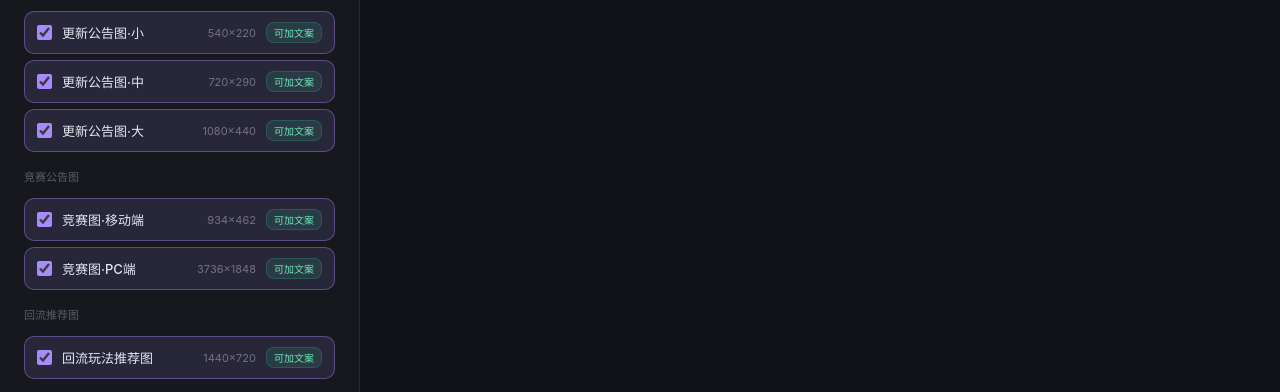
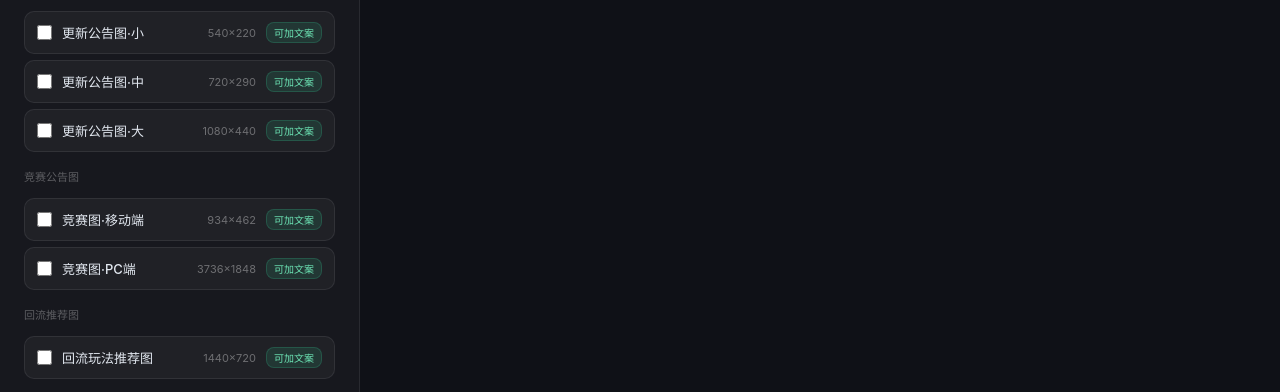
Before and after one commit to jeremizhang33/ai-material-tool, a website: page kv-tool.html in a window 1280 px wide. Both pictures are taken after a click on the button "全选". Shown: the part 404-796 px from the top of the page. Drawn offline with Linux system fonts and the light colour scheme.

Commit message:
fix: 全选按钮支持取消全选切换

```diff
--- a/kv-tool.html
+++ b/kv-tool.html
@@ -280,7 +280,7 @@
       <h3>📐 选择延展尺寸</h3>
       <div class="select-all-row">
         <span style="font-size:12px;color:rgba(255,255,255,0.4)">选择要生成的物料规格</span>
-        <button class="btn btn-outline btn-select-all" onclick="selectAllSizes()">全选</button>
+        <button class="btn btn-outline btn-select-all" id="btnSelectAll" onclick="selectAllSizes()">全选</button>
       </div>
       <div class="size-groups" id="sizeGroups"></div>
 
@@ -435,10 +435,15 @@
     }
 
     function selectAllSizes() {
-      document.querySelectorAll('.size-item input[type=checkbox]').forEach(cb => {
-        cb.checked = true;
-        cb.closest('.size-item').classList.add('selected');
+      const checkboxes = document.querySelectorAll('.size-item input[type=checkbox]');
+      const btn = document.getElementById('btnSelectAll');
+      const allChecked = [...checkboxes].every(cb => cb.checked);
+      checkboxes.forEach(cb => {
+        cb.checked = !allChecked;
+        if (!allChecked) cb.closest('.size-item').classList.add('selected');
+        else cb.closest('.size-item').classList.remove('selected');
       });
+      btn.textContent = allChecked ? '全选' : '取消全选';
     }
 
     // ============ 图片上传 ============
```
